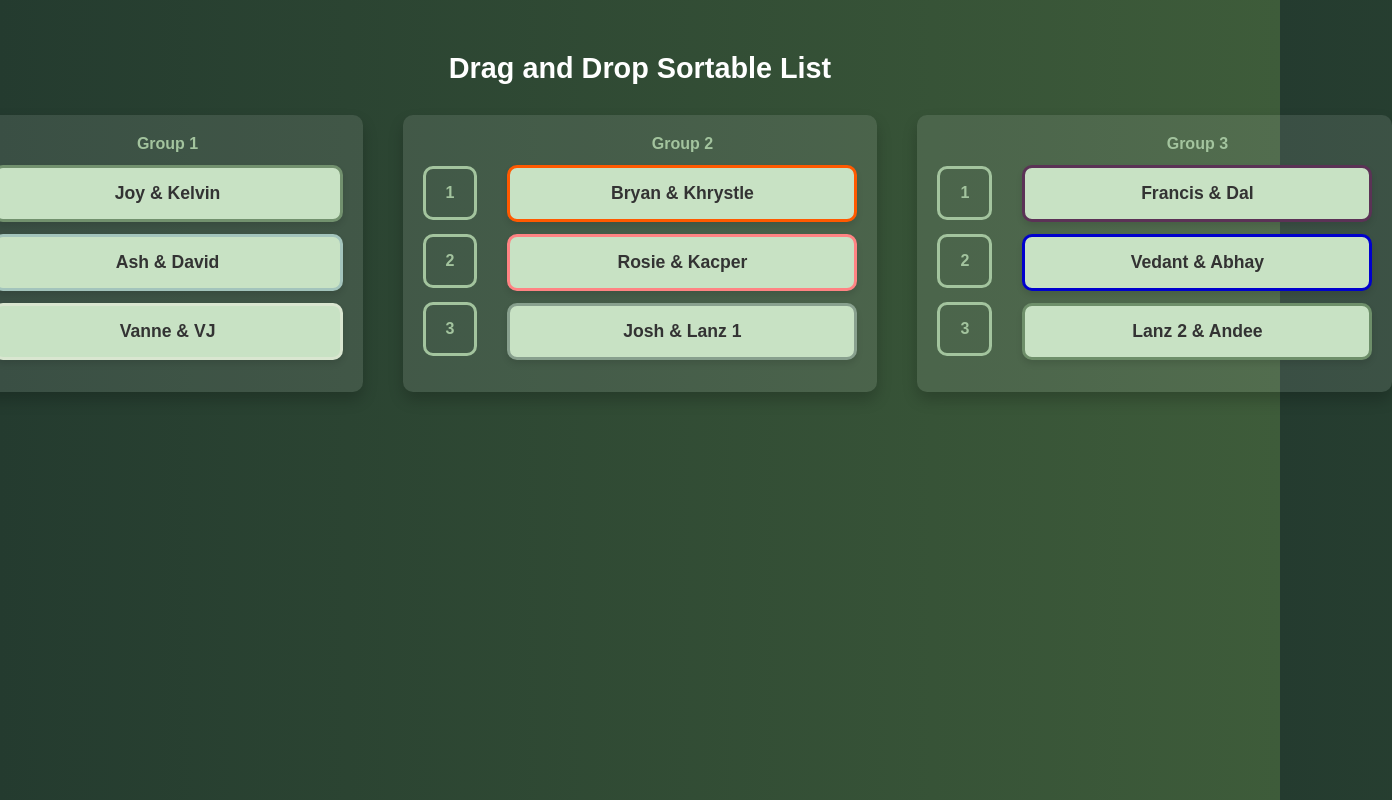
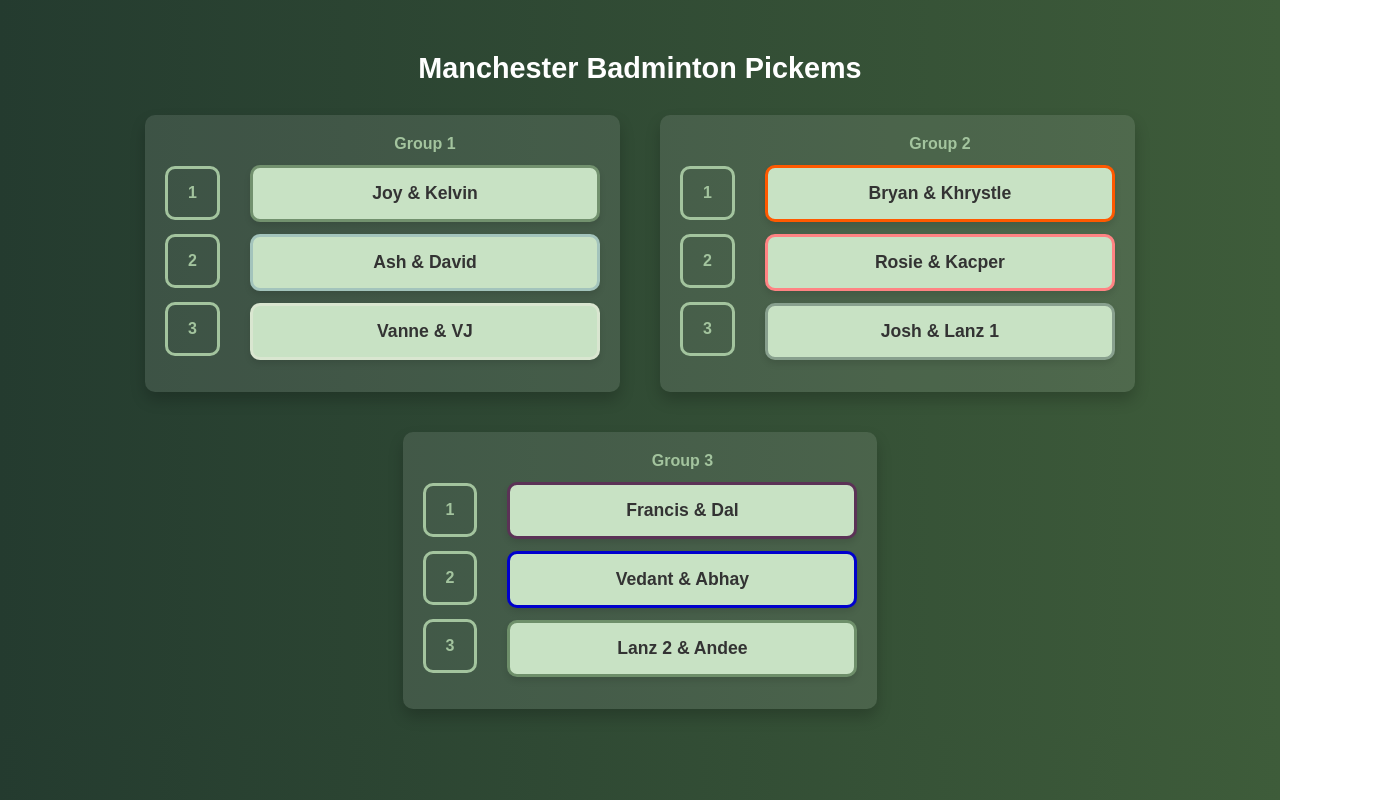
Before and after one commit to rk1274/badminton-pickems, a plain HTML site: page index.html in a window 1280 px wide. Shown: the whole page, 1392 px wide, since content can reach past the window. Drawn offline with Linux system fonts and the light colour scheme.

Commit message:
Fix wrapping

```diff
--- a/index.html
+++ b/index.html
@@ -3,11 +3,11 @@
 <head>
     <meta charset="UTF-8">
     <meta name="viewport" content="width=device-width, initial-scale=1.0">
-    <title>Document</title>
+    <title>Badminton Pickems</title>
     <link rel="stylesheet" href="style.css" />
 </head>
 <body>
-    <h2>Drag and Drop Sortable List</h2>
+    <h2>Manchester Badminton Pickems</h2>
     <div class="groups-container">
     </div>
     <script src="script.js"></script>
--- a/style.css
+++ b/style.css
@@ -50,6 +50,7 @@ h2 {
 
 .groups-container {
     display: flex;
+     flex-wrap: wrap;
     justify-content: center;
     gap: 40px;
     margin-top: 30px;
```
